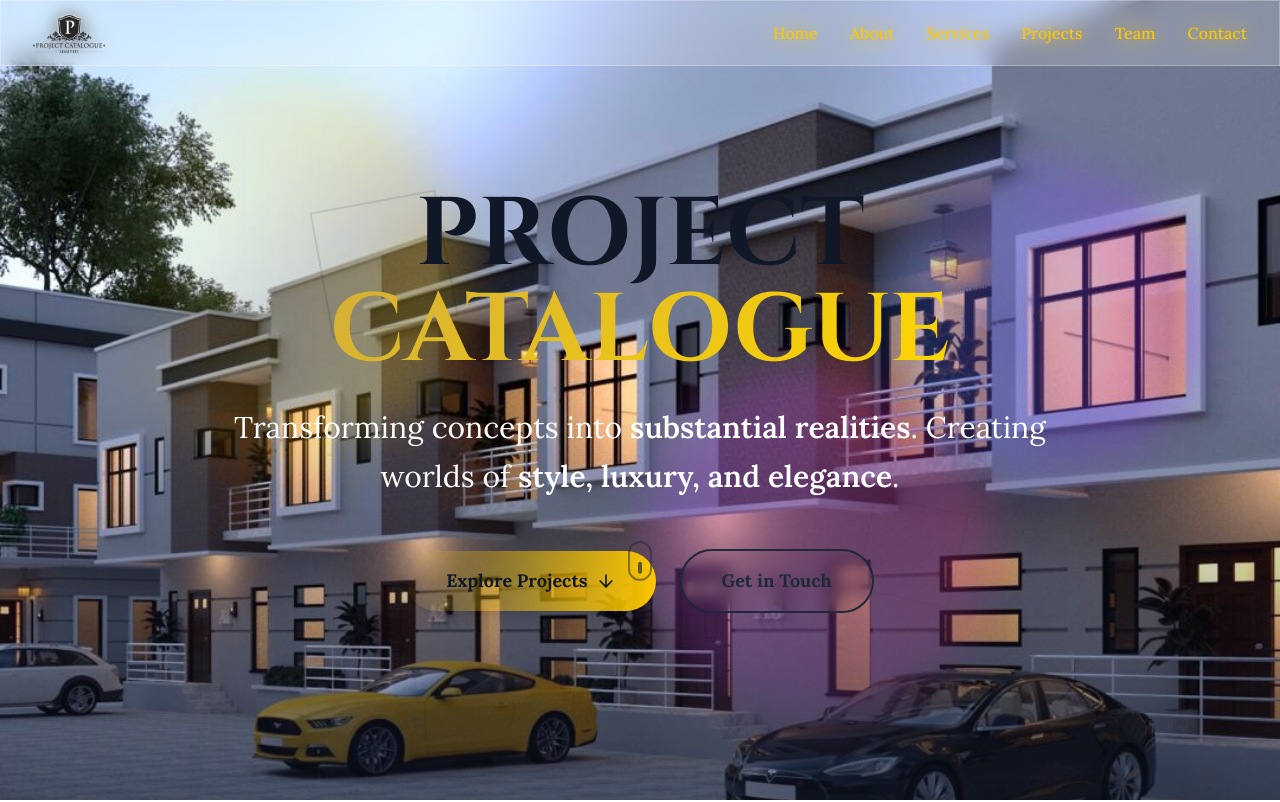
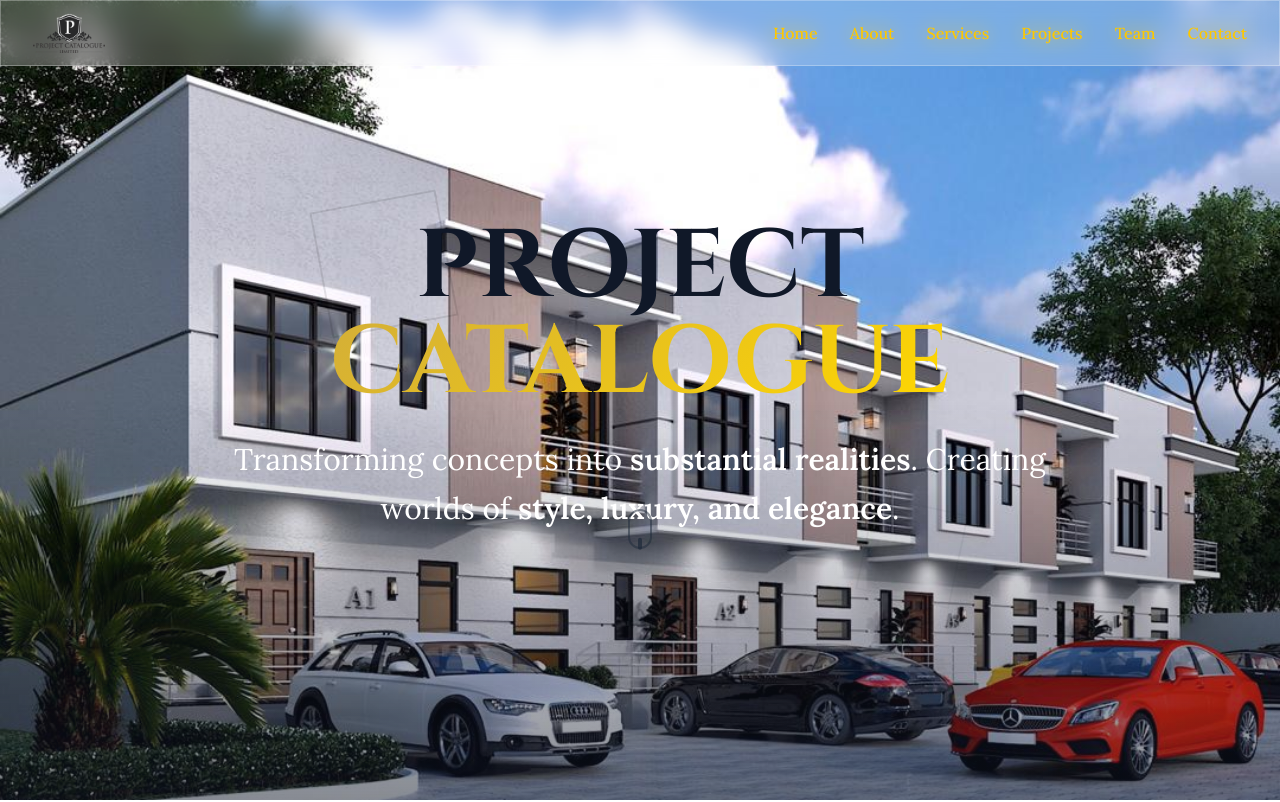
Before and after one commit to Dev-Bigboss/project-catalogue, a Next.js app: page / in a window 1280 px wide. Shown: the top 802 px of the page. Built offline with nearby package versions, Linux system fonts and the light colour scheme.

Commit message:
chore: clean up unused code and improve readability

```diff
--- a/src/components/sections/Contact.tsx
+++ b/src/components/sections/Contact.tsx
@@ -102,19 +102,19 @@
       icon: Mail,
       title: 'Email Us',
       details: 'info@projectcatalogueltd.com',
-      gradient: 'from-blue-500 to-cyan-500'
+      gradient: 'from-yellow-400 to-yellow-600'
     },
     {
       icon: Phone,
       title: 'Call Us',
       details: '+234 903 626 2519',
-      gradient: 'from-green-500 to-emerald-500'
+      gradient: 'from-yellow-400 to-yellow-600'
     },
     {
       icon: MapPin,
       title: 'Visit Us',
       details: '3A, Faramobi Ajike Street, Anthony Village, Maryland, Lagos',
-      gradient: 'from-purple-500 to-pink-500'
+      gradient: 'from-yellow-400 to-yellow-600'
     }
   ]
 
--- a/src/components/sections/Hero.tsx
+++ b/src/components/sections/Hero.tsx
@@ -1,13 +1,27 @@
 'use client';
 
-import { motion, useScroll, useTransform, easeInOut } from 'framer-motion';
-import { ArrowDown } from 'lucide-react';
+import { motion, useScroll, useTransform, easeInOut, AnimatePresence } from 'framer-motion';
+// import { ArrowDown } from 'lucide-react';
+import { useState, useEffect } from 'react';
 
 export default function Hero() {
   const { scrollY } = useScroll();
-  const y1 = useTransform(scrollY, [0, 300], [0, 100]);
+  // const y1 = useTransform(scrollY, [0, 300], [0, 100]);
   const y2 = useTransform(scrollY, [0, 300], [0, -100]);
   const opacity = useTransform(scrollY, [0, 300], [1, 0]);
+
+  // Slideshow state
+  const [currentImageIndex, setCurrentImageIndex] = useState(0);
+  const images = ['/image1.jpg', '/image2.jpg', '/image3.jpg', '/image4.jpg', '/image5.jpg', '/image6.jpg'];
+
+  // Auto-advance slideshow
+  useEffect(() => {
+    const interval = setInterval(() => {
+      setCurrentImageIndex((prevIndex) => (prevIndex + 1) % images.length);
+    }, 10000); // Change image every 5 seconds
+
+    return () => clearInterval(interval);
+  }, [images.length]);
 
   const containerVariants = {
     hidden: { opacity: 0 },
@@ -27,52 +41,109 @@
       y: 0,
       transition: {
         duration: 0.8,
-        ease: easeInOut, // Use imported easing function instead of string
+        ease: easeInOut,
       },
     },
   };
 
-  const buttonVariants = {
-    hidden: { opacity: 0, scale: 0.8 },
-    visible: {
+  // const buttonVariants = {
+  //   hidden: { opacity: 0, scale: 0.8 },
+  //   visible: {
+  //     opacity: 1,
+  //     scale: 1,
+  //     transition: {
+  //       duration: 0.6,
+  //       ease: easeInOut,
+  //     },
+  //   },
+  //   hover: {
+  //     scale: 1.05,
+  //     transition: {
+  //       duration: 0.2,
+  //       ease: easeInOut,
+  //     },
+  //   },
+  //   tap: {
+  //     scale: 0.95,
+  //   },
+  // };
+
+  const slideVariants = {
+    enter: () => ({
+      opacity: 0,
+      scale: 1.1,
+      transition: {
+        duration: 0.5,
+        ease: easeInOut,
+      },
+    }),
+    center: {
       opacity: 1,
       scale: 1,
       transition: {
-        duration: 0.6,
-        ease: easeInOut, // Use imported easing function
+        duration: 0.5,
+        ease: easeInOut,
       },
     },
-    hover: {
-      scale: 1.05,
+    exit: () => ({
+      opacity: 0,
+      scale: 0.9,
       transition: {
-        duration: 0.2,
-        ease: easeInOut, // Use imported easing function
+        duration: 0.5,
+        ease: easeInOut,
       },
-    },
-    tap: {
-      scale: 0.95,
-    },
+    }),
   };
 
   return (
     <section
       id="home"
-      className="relative min-h-screen flex items-center justify-center overflow-hidden bg-cover bg-center bg-no-repeat"
-      style={{ backgroundImage: 'url(/image3.jpg)' }}
+      className="relative min-h-screen flex items-center justify-center overflow-hidden"
     >
+      {/* Background Slideshow */}
+      <div className="absolute inset-0">
+        <AnimatePresence mode="wait" custom={currentImageIndex}>
+          <motion.div
+            key={currentImageIndex}
+            custom={currentImageIndex}
+            variants={slideVariants}
+            initial="enter"
+            animate="center"
+            exit="exit"
+            className="absolute inset-0 bg-cover bg-center bg-no-repeat"
+            style={{ backgroundImage: `url(${images[currentImageIndex]})` }}
+          />
+        </AnimatePresence>
+      </div>
+
+      {/* Slideshow Indicators */}
+      <div className="absolute top-8 right-8 z-20 flex space-x-2">
+        {images.map((_, index) => (
+          <button
+            key={index}
+            onClick={() => setCurrentImageIndex(index)}
+            className={`w-3 h-3 rounded-full transition-all duration-300 ${
+              index === currentImageIndex
+                ? 'bg-gold shadow-lg'
+                : 'bg-white/50 hover:bg-white/70'
+            }`}
+          />
+        ))}
+      </div>
+
       {/* Animated Background Elements */}
-      <motion.div
-        className="absolute inset-0 opacity-30"
+      {/* <motion.div
+        className="absolute inset-0 opacity-30 z-10"
         style={{ y: y1 }}
       >
         <div className="absolute top-20 left-20 w-96 h-96 bg-gradient-to-r from-gold to-yellow-400 rounded-full mix-blend-multiply filter blur-xl animate-floating" />
         <div className="absolute top-40 right-20 w-80 h-80 bg-gradient-to-r from-blue-500 to-purple-600 rounded-full mix-blend-multiply filter blur-xl animate-floating [animation-delay:-1s]" />
         <div className="absolute bottom-20 left-1/2 w-88 h-88 bg-gradient-to-r from-purple-500 to-pink-500 rounded-full mix-blend-multiply filter blur-xl animate-floating [animation-delay:-2s]" />
-      </motion.div>
+      </motion.div> */}
 
       {/* Geometric Shapes */}
       <motion.div
-        className="absolute inset-0 opacity-10"
+        className="absolute inset-0 opacity-10 z-10"
         style={{ y: y2 }}
       >
         <div className="absolute top-1/4 left-1/4 w-32 h-32 border-2 border-gold rotate-45 animate-spin" style={{ animationDuration: '20s' }} />
@@ -82,7 +153,7 @@
 
       {/* Content */}
       <motion.div
-        className="relative z-10 text-center px-4 sm:px-6 lg:px-8 max-w-6xl mx-auto"
+        className="relative z-20 text-center px-4 sm:px-6 lg:px-8 max-w-6xl mx-auto"
         style={{ opacity }}
         variants={containerVariants}
         initial="hidden"
@@ -95,7 +166,7 @@
             animate={{ opacity: 1, scale: 1 }}
             transition={{
               duration: 1.2,
-              ease: [0.6, -0.05, 0.01, 0.99], // Custom easing array
+              ease: [0.6, -0.05, 0.01, 0.99],
             }}
           >
             PROJECT{' '}
@@ -106,7 +177,7 @@
               transition={{
                 duration: 1,
                 delay: 0.5,
-                ease: easeInOut, // Use imported easing function
+                ease: easeInOut,
               }}
             >
               CATALOGUE
@@ -137,7 +208,7 @@
           .
         </motion.p>
 
-        <motion.div
+        {/* <motion.div
           className="flex flex-col sm:flex-row gap-6 justify-center items-center"
           variants={itemVariants}
         >
@@ -166,7 +237,7 @@
           >
             Get in Touch
           </motion.button>
-        </motion.div>
+        </motion.div> */}
 
         {/* Scroll Indicator */}
         <motion.div
@@ -180,12 +251,12 @@
             whileHover={{ scale: 1.1 }}
           >
             <motion.div
-              className="w-1 h-3 bg-gray-800/70 rounded-full mt-2"
+              className="w-1 h-3 bg-gray-800/70 rounded-full mt-4"
               animate={{ y: [0, 12, 0] }}
               transition={{
                 duration: 1.5,
                 repeat: Infinity,
-                ease: easeInOut, // Use imported easing function
+                ease: easeInOut,
               }}
             />
           </motion.div>
@@ -193,7 +264,7 @@
       </motion.div>
 
       {/* Gradient Overlay */}
-      <div className="absolute inset-0 bg-gradient-to-t from-gray-900/50 via-transparent to-transparent pointer-events-none" />
+      <div className="absolute inset-0 bg-gradient-to-t from-gray-900/50 via-transparent to-transparent pointer-events-none z-10" />
     </section>
   );
 }
--- a/src/components/sections/Team.tsx
+++ b/src/components/sections/Team.tsx
@@ -60,7 +60,7 @@
       description: 'M.Arch, ARCON - Certified Architect and Project Manager with 11+ years of experience in real estate development.',
       expertise: ['Architectural Design', 'Project Management', 'Urban Planning', 'Construction Oversight'],
       icon: Briefcase,
-      gradient: 'from-blue-600 to-purple-600'
+      gradient: 'from-yellow-400 to-yellow-600'
     },
     {
       name: 'Abiodun Okunola',
@@ -68,7 +68,7 @@
       description: 'Building Technology graduate with MBA, extensive experience in construction management and business finance.',
       expertise: ['Construction Tech', 'Financial Management', 'Operations', 'Business Strategy'],
       icon: Star,
-      gradient: 'from-green-600 to-teal-600'
+      gradient: 'from-yellow-400 to-yellow-600'
     }
   ]
 
```
